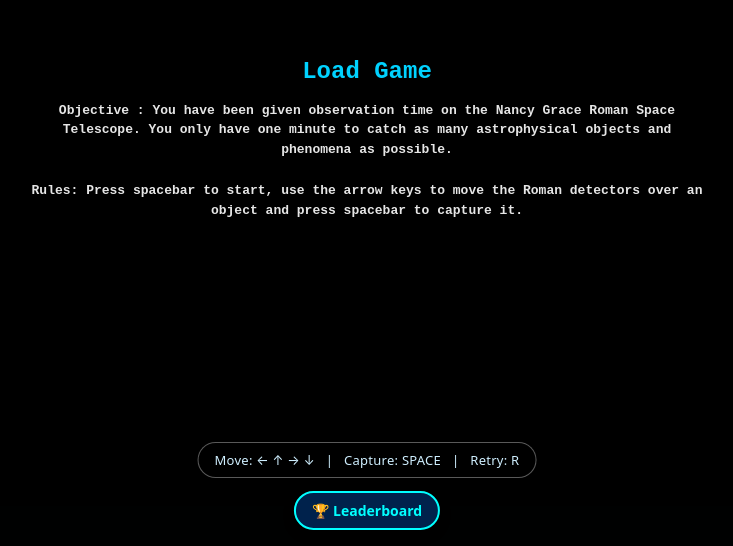
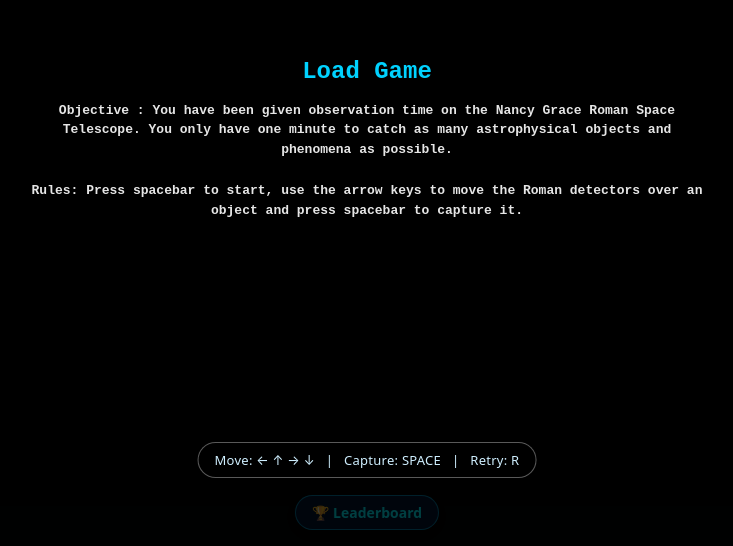
Before and after one commit to ayanshk8194-droid/ayanshk8194-droid.github.io, a plain HTML site: page index.html in a window 1280 px wide. Shown: the part 254-800 px from the top of the page, without its empty margins (273-1006 px from the left). Drawn offline with nearby package versions, Linux system fonts and the light colour scheme; no server answers; a web font is replaced by a local one.

Commit message:
Lower Leaderboard button opacity during gameplay with hover state

```diff
--- a/index.html
+++ b/index.html
@@ -164,19 +164,33 @@
     }
 
     .lang-pill-btn {
-      background: rgba(0, 20, 60, 0.85);
-      border: 2px solid #00d2ff;
-      color: #fff;
+      background: rgba(0, 30, 70, 0.5);
+      border: 1.5px solid rgba(0, 210, 255, 0.4);
+      color: rgba(0, 255, 255, 0.7);
       font-family: system-ui, -apple-system, sans-serif;
       font-weight: 700;
       font-size: clamp(11px, 2.8vw, 14px);
-      padding: 8px 16px;
+      padding: 7px 16px;
       border-radius: 20px;
       cursor: pointer;
-      box-shadow: 0 4px 10px rgba(0, 0, 0, 0.5);
+      box-shadow: 0 4px 10px rgba(0, 0, 0, 0.3);
+      opacity: 0.35;
+      transition: opacity 0.3s ease, transform 0.15s ease, background 0.2s ease, border-color 0.2s ease, box-shadow 0.2s ease;
+      backdrop-filter: blur(4px);
+      -webkit-backdrop-filter: blur(4px);
+    }
+
+    .lang-pill-btn:hover,
+    .lang-pill-btn:focus {
+      opacity: 1;
+      background: rgba(0, 40, 90, 0.95);
+      border-color: #00ffff;
+      color: #00ffff;
+      box-shadow: 0 0 15px rgba(0, 255, 255, 0.6);
     }
 
     .lang-pill-btn:active {
+      opacity: 1;
       background: #00d2ff;
       color: #000;
       transform: scale(0.94);
@@ -722,8 +736,7 @@
 
   <!-- Quick Bottom Action Buttons (Leaderboard) -->
   <div class="top-lang-bar" id="lang-bar">
-    <button type="button" class="lang-pill-btn" id="btn-top-leaderboard"
-      style="border-color:#00ffff; color:#00ffff; background:rgba(0,40,90,0.85);">🏆 Leaderboard</button>
+    <button type="button" class="lang-pill-btn" id="btn-top-leaderboard">🏆 Leaderboard</button>
   </div>
 
   <!-- Floating Virtual Touch Controller -->
```
